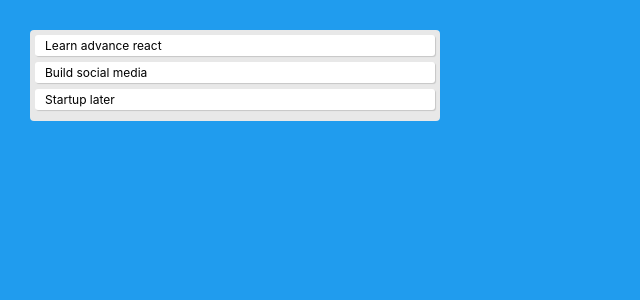
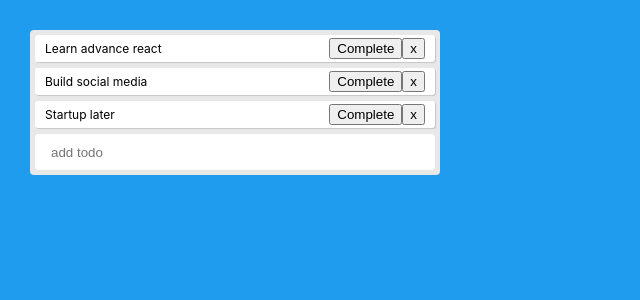
Before and after one commit to YusufKolawole/Todolist-with-react-hooks, a React (Create React App) app: page / in a window 1280 px wide. Shown: the top 300 px of the page, without its empty margins (0-640 px from the left). Built offline with nearby package versions, Linux system fonts and the light colour scheme.

Commit message:
done with the todo with react-hooks

```diff
--- a/src/App.js
+++ b/src/App.js
@@ -1,10 +1,30 @@
 import React, {useState} from 'react';
 import "./App.css"
-function Todo({todo, index}){
+function Todo({todo, index, completeTodo, removeTodo}){
    return(
-      <div className="todo">
+      <div style={{textDecoration:todo.isCompleted ? "line-through" : ''}} className="todo">
          {todo.text}
+         <div>
+            <button onClick={()=> completeTodo(index)}>Complete</button>
+            <button onClick={()=> removeTodo(index)}>x</button>
+         </div>
       </div>
+   )
+}
+
+function TodoForm({addTodo}){
+   const [value, setValue] = useState('');
+
+   const handleSubmit = e => {
+      e.preventDefault();
+      if(!value)return;
+      addTodo(value);
+      setValue('')
+   }
+   return (
+      <form onSubmit={handleSubmit}>
+      <input className="input" value={value} onChange={e=>setValue(e.target.value)} placeholder="add todo"/>
+   </form>
    )
 }
 
@@ -12,23 +32,42 @@
     const [todos, setTodos] = useState([
       {
          text: 'Learn advance react',
-         isComplete : false,
+         isCompleted : false,
       },
       {
         text: 'Build  social media',
-        isComplete : false
+        isCompleted : false
      },
      {
       text: 'Startup later',
-      isComplete : false
+      isCompleted : false
    }
-    ])
+    ]);
+
+    const addTodo = text => {
+       const NewTodos = [...todos, {text}];
+       setTodos(NewTodos)
+
+    }
+
+    const completeTodo = (index)=>{
+         const newTodos = [...todos];
+         newTodos[index].isCompleted = true;
+         setTodos(newTodos)
+    }
+
+    const removeTodo = (index)=>{
+         var newTodos = [...todos];
+         newTodos.splice(index, 1);
+         setTodos(newTodos)
+    }
     return (
        <div className="app">
           <div className="todo-list">
             {todos.map((todo, index)=>(
-               <Todo key={index} index={index} todo={todo}/>
+               <Todo key={index} index={index} todo={todo} completeTodo={completeTodo} removeTodo={removeTodo}/>
             ))}
+            <TodoForm addTodo={addTodo}/>
           </div>
        </div>
     )
```
